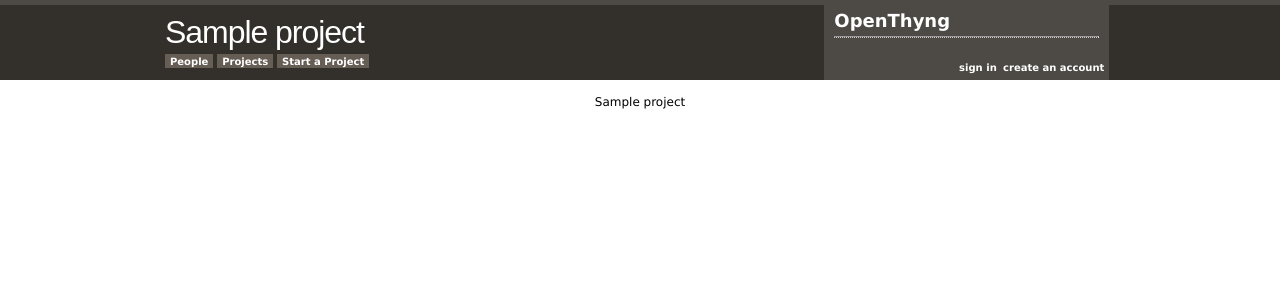
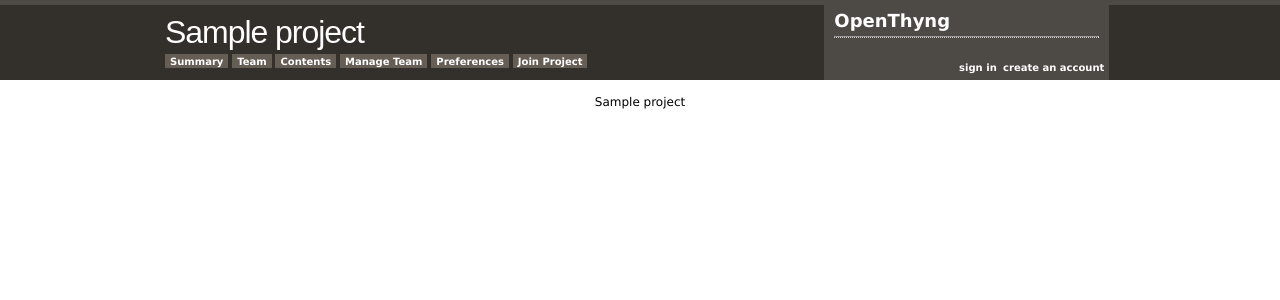
Before and after one commit to socialplanning/thyng, a Django app: template thyng/templates/thyng/project_home.html in a window 1280 px wide. Shown: the top 300 px of the page. Run offline with Django 3.2, Linux system fonts and the light colour scheme; the template is opened without the code that fills it: values that come from a table or form of the project are taken from there, others are empty; tables that the repository leaves empty hold one stand-in row (values such as "Sample post"); style sheets or scripts are compiled from the project's sources; some libraries are stand-ins or nearby versions.

Commit message:
WIP project topnav context

```diff
--- a/thyng/models.py
+++ b/thyng/models.py
@@ -10,6 +10,7 @@ class Project(models.Model):
 
     ADMIN_ROLE = 'admin'
     USER_ROLE = 'user'
+    NONMEMBER_ROLE = None
 
     slug = models.SlugField(max_length=255, unique=True)
     title = models.CharField(max_length=255)
@@ -24,6 +25,15 @@ class Project(models.Model):
     def __unicode__(self):
         return self.slug
 
+    def nav_entries(self):
+        return [
+            {"href": "", "title": _("Summary")},
+            {"href": "", "title": _("Team")},
+            {"href": "", "title": _("Contents")},
+            {"href": "", "title": _("Manage Team"), "role": Project.ADMIN_ROLE},
+            {"href": "", "title": _("Preferences"), "role": Project.ADMIN_ROLE},
+            {"href": "", "title": _("Join Project"), "role": Project.NONMEMBER_ROLE},
+        ]
 
 class ProjectMember(models.Model):
     user = models.ForeignKey(User)
--- a/thyng/templates/thyng/base.html
+++ b/thyng/templates/thyng/base.html
@@ -14,10 +14,19 @@
         <div class="topnav-mainnav">
           <h1 id="topnav-title">
             {% block title %}
+            {% if project %}
+            {{ project.title }}
+            {% else %}
             Open Thyng Site
+            {% endif %}
             {% endblock %}
           </h1>
           <ul id="topnav-context">
+            {% if project %}
+            {% for nav_entry in project.nav_entries %}
+            <li><a href="{{ nav_entry.href }}">{{ nav_entry.title }}</a></li>
+            {% endfor %}
+            {% else %}
             <li>
               <a href="">
                 {% blocktrans %}People{% endblocktrans %}
@@ -33,6 +42,7 @@
                 {% blocktrans %}Start a Project{% endblocktrans %}
               </a>
             </li>
+            {% endif %}
           </ul>
         </div>
         <div id="topnav-tab">
--- a/thyng/templates/thyng/project_home.html
+++ b/thyng/templates/thyng/project_home.html
@@ -1,8 +1,4 @@
 {% extends "thyng/base.html" %}
-
-{% block title %}
-{{ project.title }}
-{% endblock %}
 
 {% block content %}
 
```
